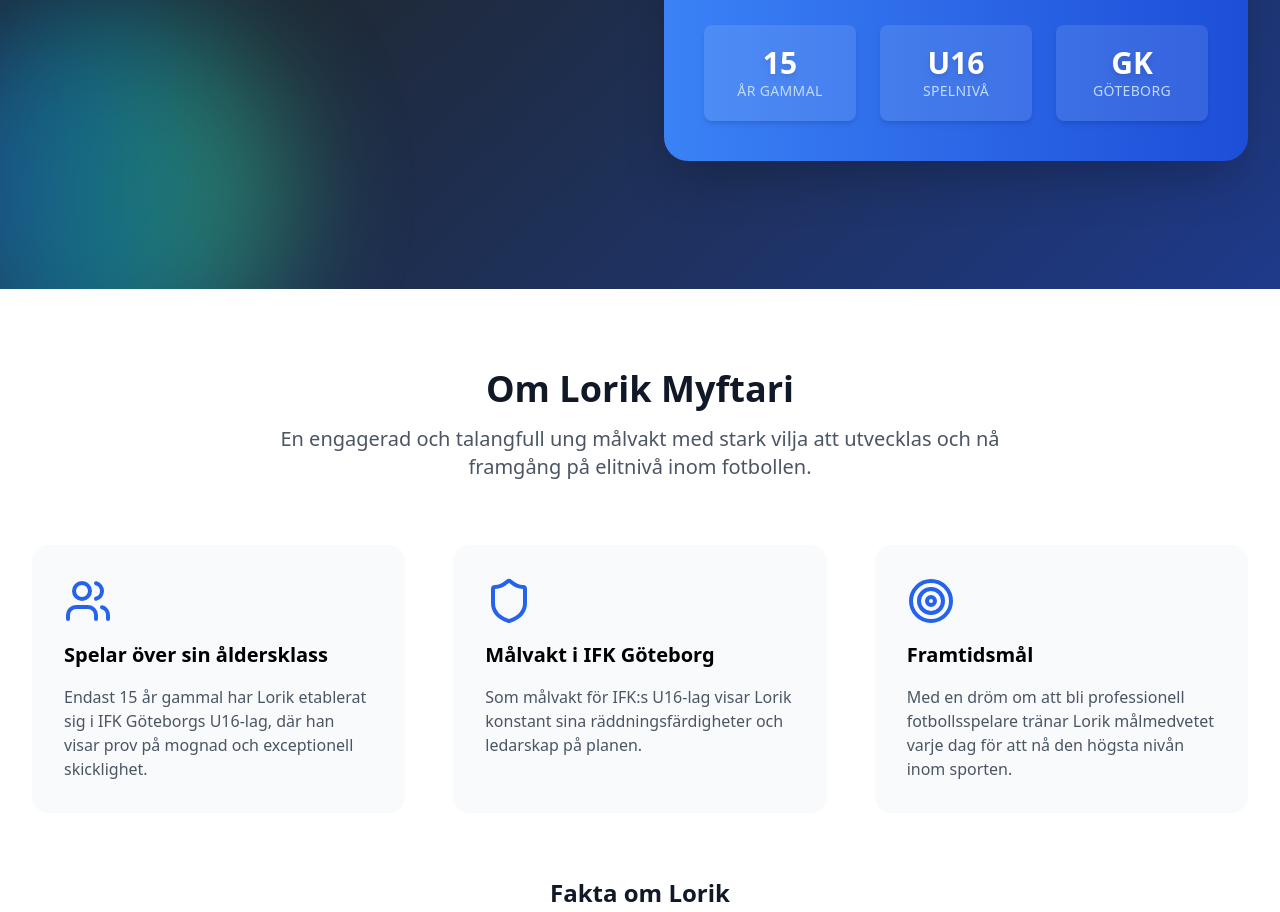
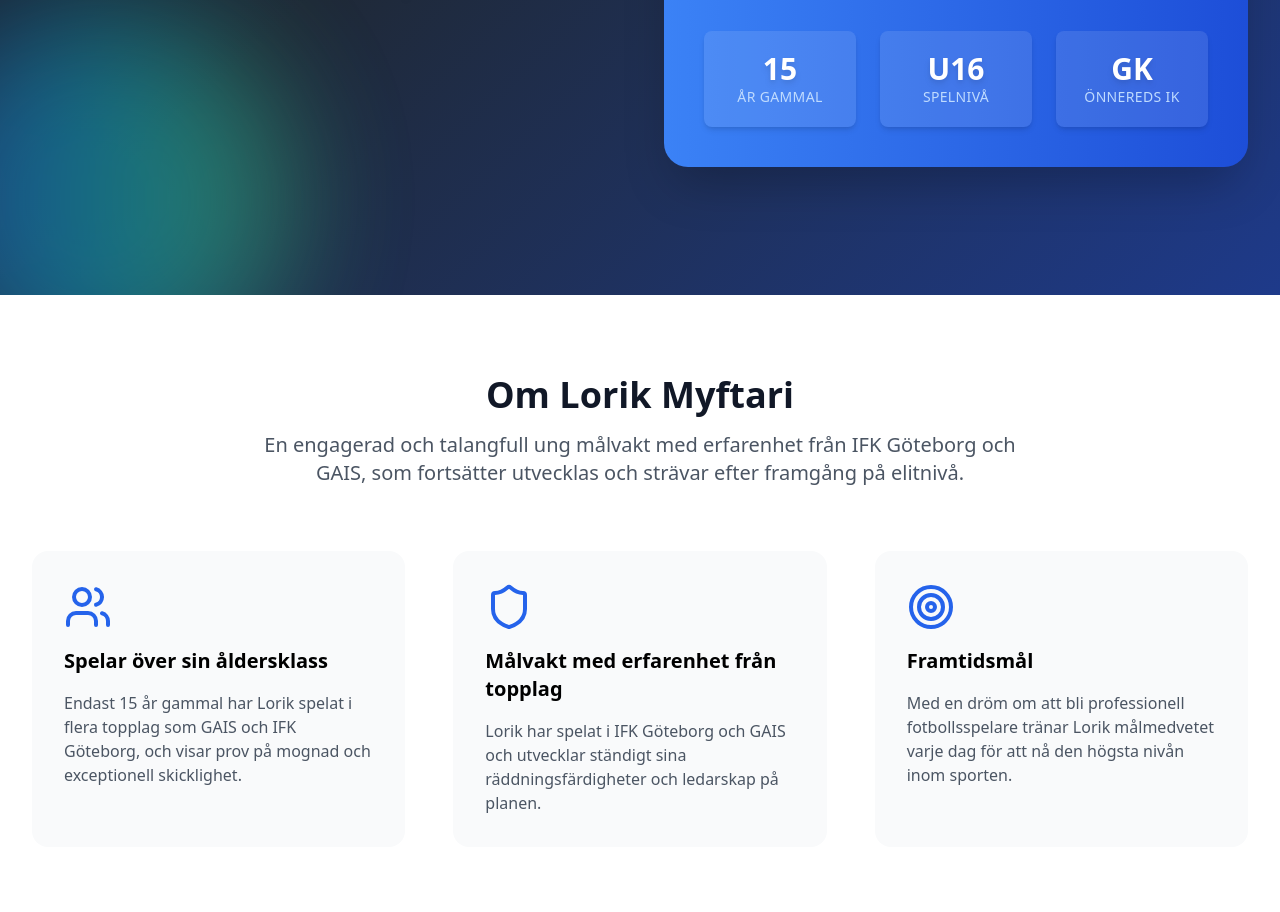
Before and after one commit to DonaM86/Lorik, a React (Vite) app: page / in a window 1280 px wide. Shown: the part 900-1812 px from the top of the page. Built offline with nearby package versions, Linux system fonts and the light colour scheme.

Commit message:
updated some info

```diff
--- a/src/components/Highlights.tsx
+++ b/src/components/Highlights.tsx
@@ -6,7 +6,6 @@ export default function Highlights() {
 
   return (
     <section id="career" className="py-20 bg-gray-50">
-      {" "}
       <div className="max-w-7xl mx-auto px-4 sm:px-6 lg:px-8">
         <div className="text-center mb-16">
           <h2 className="text-4xl font-bold text-gray-900 mb-4">
@@ -129,7 +128,7 @@ export default function Highlights() {
                   <div className="flex items-center mb-2">
                     <Calendar className="h-5 w-5 text-blue-600 mr-2" />
                     <span className="text-sm font-semibold text-blue-600">
-                      {t("highlights.milestones.3.period", "2025")}
+                      {t("highlights.milestones.3.period", "2025–2026")}{" "}
                     </span>
                   </div>
                   <h3 className="text-xl font-bold mb-2">
@@ -153,6 +152,38 @@ export default function Highlights() {
                 </div>
               </div>
             </div>
+
+            {/* Milstolpe 5 */}
+            <div className="relative flex flex-col sm:flex-row items-center">
+              <div className="flex-1 sm:text-right sm:pr-8 px-4 py-3 max-w-xs sm:max-w-none">
+                <div className="bg-white rounded-xl p-6 shadow-lg">
+                  <div className="flex items-center justify-end mb-2">
+                    <Calendar className="h-5 w-5 text-blue-600 mr-2" />
+                    <span className="text-sm font-semibold text-blue-600">
+                      {t("highlights.milestones.4.period", "2026–")}
+                    </span>
+                  </div>
+                  <h3 className="text-xl font-bold mb-2">
+                    {t(
+                      "highlights.milestones.4.title",
+                      "Började i Önnereds IK"
+                    )}
+                  </h3>
+                  <p className="text-gray-600">
+                    {t(
+                      "highlights.milestones.4.description",
+                      "Inledde sin nya resa som målvakt i Önnereds IK."
+                    )}
+                  </p>
+                  <div className="mt-3 flex items-center justify-end text-sm text-purple-600">
+                    <Users className="h-4 w-4 mr-1" />
+                    <span>{t("highlights.milestones.4.tag", "Ny klubb")}</span>
+                  </div>
+                </div>
+              </div>
+              <div className="absolute sm:relative left-1/2 transform -translate-x-1/2 sm:translate-x-0 sm:left-auto w-5 h-5 bg-blue-600 rounded-full"></div>
+              <div className="flex-1 sm:pl-8"></div>
+            </div>
           </div>
         </div>
       </div>
--- a/src/locales/en.json
+++ b/src/locales/en.json
@@ -1,8 +1,8 @@
 {
     "seo": {
         "title": "Lorik Myftari – Goalkeeper Portfolio",
-        "description": "Lorik Myftari – 15-year-old goalkeeper at IFK Göteborg U16. Discover his career highlights, stats, and contact details for scouting opportunities.",
-        "keywords": "goalkeeper, football, IFK Göteborg, U16, youth, portfolio, scouting"
+        "description": "Lorik Myftari – young goalkeeper with experience from IFK Göteborg and GAIS. Discover his career highlights, stats, and contact details for scouting opportunities.",
+        "keywords": "goalkeeper, football, IFK Göteborg, GAIS, youth, portfolio, scouting"
     },
     "home": "Home",
     "aboutMenu": "About Me",
@@ -38,14 +38,14 @@
     },
     "aboutDetails": {
         "title": "About Lorik Myftari",
-        "description": "A dedicated and talented young goalkeeper with a strong desire to develop and succeed at an elite level in football.",
+        "description": "A dedicated and talented young goalkeeper with experience from IFK Göteborg and GAIS, continuing to develop and aiming for elite success.",
         "cards": {
             "playerOverAge": "Plays above his age group",
-            "playerOverAgeDesc": "Only 15 years old, Lorik has established himself in IFK Göteborg's U16 team, showing maturity and exceptional skill.",
-            "goalkeeper": "Goalkeeper at IFK Göteborg",
-            "goalkeeperDesc": "As goalkeeper for IFK's U16 team, Lorik consistently demonstrates his saving skills and leadership on the pitch.",
+            "playerOverAgeDesc": "Only 15 years old, Lorik has played in top youth teams such as GAIS and IFK Göteborg, showing maturity and exceptional skill.",
+            "goalkeeper": "Goalkeeper with experience from top clubs",
+            "goalkeeperDesc": "Lorik has played for IFK Göteborg and GAIS, continually developing his saving skills and leadership on the pitch.",
             "futureGoals": "Future goals",
-            "futureGoalsDesc": "With a dream to become a professional football player, Lorik trains purposefully every day to reach the highest level in the sport."
+            "futureGoalsDesc": "With a dream of becoming a professional footballer, Lorik trains purposefully every day to reach the highest level in the sport."
         },
         "funFacts": {
             "title": "Facts about Lorik",
@@ -75,21 +75,21 @@
     },
     "hero": {
         "name": "Lorik Myftari",
-        "position": "Goalkeeper at IFK Göteborg.",
+        "position": "Goalkeeper with experience from GAIS and IFK Göteborg",
         "age": "15 years old",
-        "level": "U16 level",
+        "level": "U17 level",
         "location": "Sweden",
         "active": "ACTIVE",
         "readMore": "Read more",
         "contactMe": "Contact me",
         "forwardPathTitle": "The Road Ahead",
-        "forwardPathDesc": "I am 15 years old and play as a goalkeeper for IFK Göteborg’s U16 team. With experience from Gothia SEF and international tournaments, I train purposefully to reach my full potential and make a difference on the pitch.",
+        "forwardPathDesc": "I am 15 years old and continue my journey as a goalkeeper with experience from GAIS and IFK Göteborg. With experience from Gothia SEF and international tournaments, I train purposefully to reach my full potential.",
         "trophyTitle": "Rising Champion",
         "trophyDesc": "From silver in Barcelona to Gothia SEF champion, a journey of commitment and growth.",
         "facts": {
             "age": "Years old",
             "level": "Playing level",
-            "club": "Göteborg"
+            "club": "Önnereds IK"
         }
     },
     "highlights": {
@@ -115,10 +115,16 @@
                 "tag": "Experience"
             },
             {
-                "period": "2025",
-                "title": "Started at IFK Göteborg U16",
-                "description": "Began role as goalkeeper in IFK Göteborg’s youth team.",
+                "period": "2025–2026",
+                "title": "Played for IFK Göteborg U16",
+                "description": "Began role as goalkeeper in IFK Göteborg’s youth team for one year.",
                 "tag": "New Milestone"
+            },
+            {
+                "period": "2026–",
+                "title": "Joined Önnereds IK",
+                "description": "Started a new journey as goalkeeper at Önnereds IK.",
+                "tag": "New Club"
             }
         ]
     },
--- a/src/locales/sv.json
+++ b/src/locales/sv.json
@@ -1,8 +1,8 @@
 {
     "seo": {
         "title": "Lorik Myftari – Målvaktsportfolio",
-        "description": "Lorik Myftari – 15-årig målvakt i IFK Göteborg U16. Upptäck hans karriärhöjdpunkter, statistik och kontaktuppgifter för scoutingmöjligheter.",
-        "keywords": "målvakt, fotboll, IFK Göteborg, U16, ungdom, portfolio, scouting"
+        "description": "Lorik Myftari – ung målvakt med erfarenhet från IFK Göteborg och GAIS. Upptäck hans karriärhöjdpunkter, statistik och kontaktuppgifter för scoutingmöjligheter.",
+        "keywords": "målvakt, fotboll, IFK Göteborg, GAIS, ungdom, portfolio, scouting"
     },
     "home": "Hem",
     "aboutMenu": "Om mig",
@@ -38,12 +38,12 @@
     },
     "aboutDetails": {
         "title": "Om Lorik Myftari",
-        "description": "En engagerad och talangfull ung målvakt med stark vilja att utvecklas och nå framgång på elitnivå inom fotbollen.",
+        "description": "En engagerad och talangfull ung målvakt med erfarenhet från IFK Göteborg och GAIS, som fortsätter utvecklas och strävar efter framgång på elitnivå.",
         "cards": {
             "playerOverAge": "Spelar över sin åldersklass",
-            "playerOverAgeDesc": "Endast 15 år gammal har Lorik etablerat sig i IFK Göteborgs U16-lag, där han visar prov på mognad och exceptionell skicklighet.",
-            "goalkeeper": "Målvakt i IFK Göteborg",
-            "goalkeeperDesc": "Som målvakt för IFK:s U16-lag visar Lorik konstant sina räddningsfärdigheter och ledarskap på planen.",
+            "playerOverAgeDesc": "Endast 15 år gammal har Lorik spelat i flera topplag som GAIS och IFK Göteborg, och visar prov på mognad och exceptionell skicklighet.",
+            "goalkeeper": "Målvakt med erfarenhet från topplag",
+            "goalkeeperDesc": "Lorik har spelat i IFK Göteborg och GAIS och utvecklar ständigt sina räddningsfärdigheter och ledarskap på planen.",
             "futureGoals": "Framtidsmål",
             "futureGoalsDesc": "Med en dröm om att bli professionell fotbollsspelare tränar Lorik målmedvetet varje dag för att nå den högsta nivån inom sporten."
         },
@@ -75,21 +75,21 @@
     },
     "hero": {
         "name": "Lorik Myftari",
-        "position": "Målvakt i IFK Göteborg.",
+        "position": "Målvakt med erfarenhet från GAIS och IFK Göteborg",
         "age": "15 år",
-        "level": "U16-nivå",
+        "level": "U17-nivå",
         "location": "Sverige",
         "active": "AKTIV",
         "readMore": "Läs mer",
         "contactMe": "Kontakta mig",
         "forwardPathTitle": "Vägen framåt",
-        "forwardPathDesc": "Jag är 15 år och spelar som målvakt i IFK Göteborgs U16-lag. Med erfarenhet från Gothia SEF och internationella turneringar tränar jag målmedvetet för att nå min fulla potential och göra skillnad på planen.",
+        "forwardPathDesc": "Jag är 15 år och fortsätter min resa som målvakt med erfarenhet från GAIS och IFK Göteborg. Med erfarenhet från Gothia SEF och internationella turneringar tränar jag målmedvetet för att nå min fulla potential.",
         "trophyTitle": "Uppåtgående Mästare",
         "trophyDesc": "Från silver i Barcelona till Gothia SEF-mästare, en resa av engagemang och utveckling.",
         "facts": {
             "age": "År gammal",
             "level": "Spelnivå",
-            "club": "Göteborg"
+            "club": "Önnereds IK"
         }
     },
     "highlights": {
@@ -115,10 +115,16 @@
                 "tag": "Erfarenhet"
             },
             {
-                "period": "2025",
-                "title": "Började i IFK Göteborg U16",
-                "description": "Inledde rollen som målvakt i IFK Göteborgs ungdomslag.",
+                "period": "2025–2026",
+                "title": "Spelade i IFK Göteborg U16",
+                "description": "Inledde rollen som målvakt i IFK Göteborgs ungdomslag under ett år.",
                 "tag": "Ny milstolpe"
+            },
+            {
+                "period": "2026–",
+                "title": "Började i Önnereds IK",
+                "description": "Inledde sin nya resa som målvakt i Önnereds IK.",
+                "tag": "Ny klubb"
             }
         ]
     },
```
